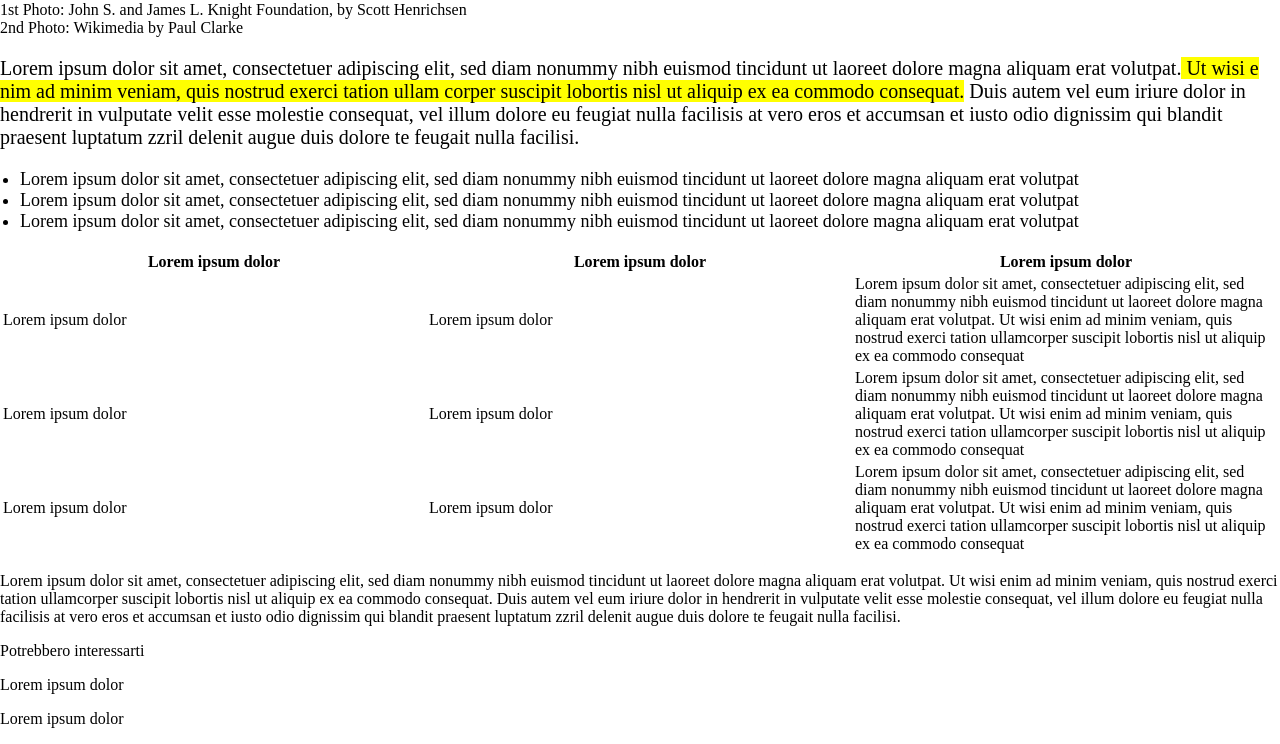
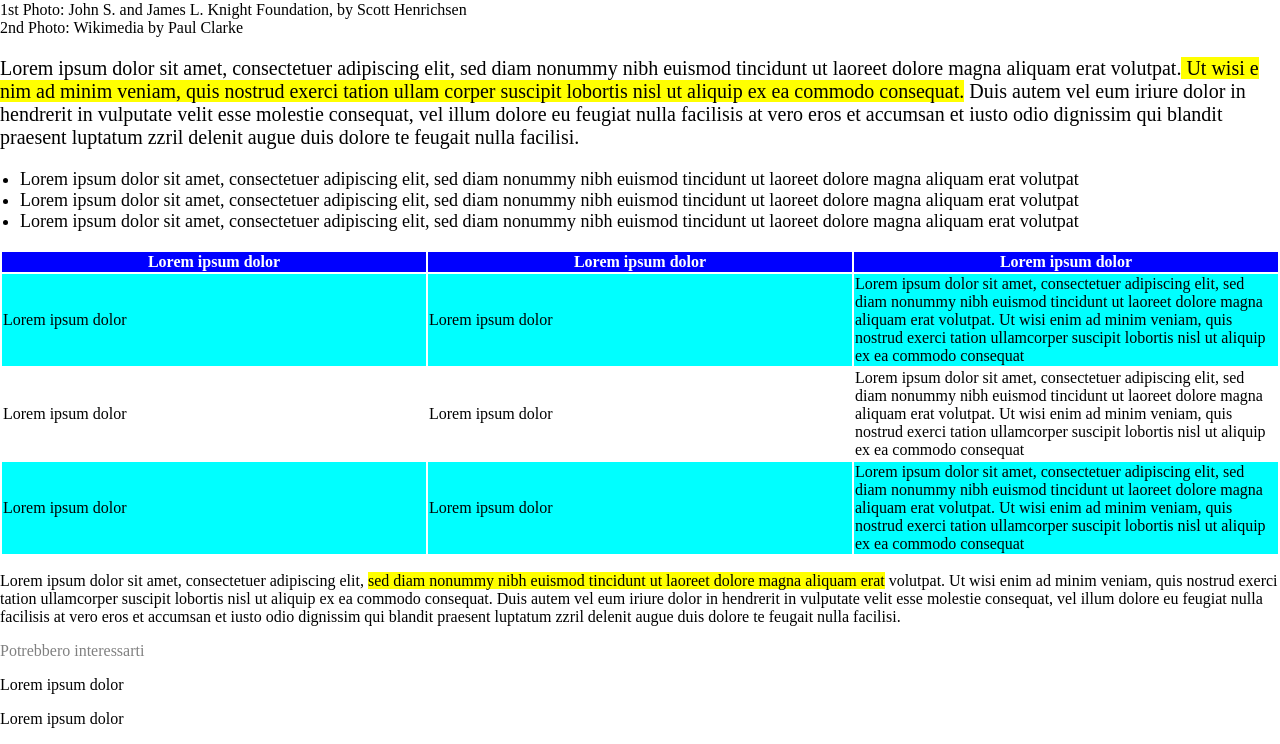
Before and after one commit to azizafarooq/html-css-booleaner, a plain HTML site: page index.html in a window 1280 px wide. Shown: the part 795-1539 px from the top of the page. Drawn offline with Linux system fonts and the light colour scheme; files whose address does not match are found by name.

Commit message:
css main

```diff
--- a/index.html
+++ b/index.html
@@ -30,7 +30,7 @@
         </figure>
 
         <section> <!--Testo con lista-->
-            <p class="testo">Lorem ipsum dolor sit amet, consectetuer adipiscing elit, sed diam nonummy nibh euismod tincidunt ut laoreet dolore magna aliquam erat volutpat.<span id="testo-evidenziato"> Ut wisi e nim ad minim veniam, quis nostrud exerci tation ullam corper suscipit lobortis nisl ut aliquip ex ea commodo consequat.</span> Duis autem vel eum iriure dolor in hendrerit in vulputate velit esse molestie consequat, vel illum dolore eu feugiat nulla facilisis at vero eros et accumsan et iusto odio dignissim qui blandit praesent luptatum zzril delenit augue duis dolore te feugait nulla facilisi.</p>
+            <p class="testo">Lorem ipsum dolor sit amet, consectetuer adipiscing elit, sed diam nonummy nibh euismod tincidunt ut laoreet dolore magna aliquam erat volutpat.<span class="testo-evidenziato"> Ut wisi e nim ad minim veniam, quis nostrud exerci tation ullam corper suscipit lobortis nisl ut aliquip ex ea commodo consequat.</span> Duis autem vel eum iriure dolor in hendrerit in vulputate velit esse molestie consequat, vel illum dolore eu feugiat nulla facilisis at vero eros et accumsan et iusto odio dignissim qui blandit praesent luptatum zzril delenit augue duis dolore te feugait nulla facilisi.</p>
             <ul class="lista">
                 <li>Lorem ipsum dolor sit amet, consectetuer adipiscing elit, sed diam nonummy nibh euismod tincidunt ut laoreet dolore magna aliquam erat volutpat</li>
                 <li>Lorem ipsum dolor sit amet, consectetuer adipiscing elit, sed diam nonummy nibh euismod tincidunt ut laoreet dolore magna aliquam erat volutpat</li>
@@ -48,17 +48,17 @@
                     </tr>
                 </thead>
                 <tbody>
-                    <tr>
+                    <tr class="tabella1">
                         <td>Lorem ipsum dolor</td>
                         <td>Lorem ipsum dolor</td>
                         <td>Lorem ipsum dolor sit amet, consectetuer adipiscing elit, sed diam nonummy nibh euismod tincidunt ut laoreet dolore magna aliquam erat volutpat. Ut wisi enim ad minim veniam, quis nostrud exerci tation ullamcorper suscipit lobortis nisl ut aliquip ex ea commodo consequat</td>
                     </tr>
-                    <tr>
+                    <tr class="tabella2">
                         <td>Lorem ipsum dolor</td>
                         <td>Lorem ipsum dolor</td>
                         <td>Lorem ipsum dolor sit amet, consectetuer adipiscing elit, sed diam nonummy nibh euismod tincidunt ut laoreet dolore magna aliquam erat volutpat. Ut wisi enim ad minim veniam, quis nostrud exerci tation ullamcorper suscipit lobortis nisl ut aliquip ex ea commodo consequat</td>
                     </tr>
-                    <tr>
+                    <tr class="tabella1">
                         <td>Lorem ipsum dolor</td>
                         <td>Lorem ipsum dolor</td>
                         <td>Lorem ipsum dolor sit amet, consectetuer adipiscing elit, sed diam nonummy nibh euismod tincidunt ut laoreet dolore magna aliquam erat volutpat. Ut wisi enim ad minim veniam, quis nostrud exerci tation ullamcorper suscipit lobortis nisl ut aliquip ex ea commodo consequat</td>
@@ -68,13 +68,13 @@
         </section>
 
         <section> <!--Testo-->
-            <p>Lorem ipsum dolor sit amet, consectetuer adipiscing elit, sed diam nonummy nibh euismod tincidunt ut laoreet dolore magna aliquam erat volutpat. Ut wisi enim ad minim veniam, quis nostrud exerci tation ullamcorper suscipit lobortis nisl ut aliquip ex ea commodo consequat. Duis autem vel eum iriure dolor in hendrerit in vulputate velit esse molestie consequat, vel illum dolore eu feugiat nulla facilisis at vero eros et accumsan et iusto odio dignissim qui blandit praesent luptatum zzril delenit augue duis dolore te feugait nulla facilisi.</p>
+            <p>Lorem ipsum dolor sit amet, consectetuer adipiscing elit, <span class="testo-evidenziato">sed diam nonummy nibh euismod tincidunt ut laoreet dolore magna aliquam erat</span> volutpat. Ut wisi enim ad minim veniam, quis nostrud exerci tation ullamcorper suscipit lobortis nisl ut aliquip ex ea commodo consequat. Duis autem vel eum iriure dolor in hendrerit in vulputate velit esse molestie consequat, vel illum dolore eu feugiat nulla facilisis at vero eros et accumsan et iusto odio dignissim qui blandit praesent luptatum zzril delenit augue duis dolore te feugait nulla facilisi.</p>
         </section>
     </main>
     <footer> <!--Testo con sfondo immagine-->
-        <figcaption>Potrebbero interessarti</figcaption>
-        <P>Lorem ipsum dolor</P>
-        <P>Lorem ipsum dolor</P>
+        <figcaption class="footer">Potrebbero interessarti</figcaption>
+        <P class="foto1">Lorem ipsum dolor</P>
+        <P class="foto2">Lorem ipsum dolor</P>
     </footer>
 </body>
 </html>
--- a/style.css
+++ b/style.css
@@ -52,7 +52,7 @@ figcaption{
 
 }
 
-#testo-evidenziato{
+.testo-evidenziato{
     background-color: yellow;
 }
 
@@ -60,6 +60,21 @@ figcaption{
     padding-left: 20px;
     font-size: 18px;
 }
+
+th{
+   background-color: blue;
+   color: white;
+}
+.tabella1{
+    background-color: aqua;
+}
+.tabella2{
+    background-color: white;
+}
 td{
     width: 30%;
 }
+.footer{
+    color: gray;
+    font: 20px;
+}
```
